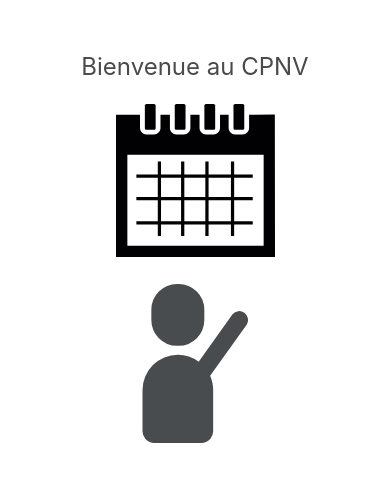
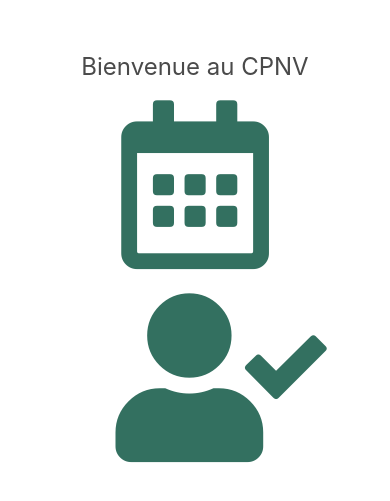
Before and after one commit to Thynkon/intranet-mobile, a website: page index.html in a window 390 px wide. Shown: the part 71-572 px from the top of the page. Drawn offline with nearby package versions, Linux system fonts and the light colour scheme; files that its build step writes are made by us from their sources.

Commit message:
Remplace index svg's with fontawesome icons

```diff
--- a/index.html
+++ b/index.html
@@ -121,16 +121,12 @@
           >
             <div class="column is-one-quarter-desktop is-half-mobile has-text-centered">
               <a href="/pages/calendar.html?week.html">
-                <figure class="image is-square">
-                  <img src="./img/calendar.svg" />
-                </figure>
+                <i class="far fa-calendar-alt"></i>
               </a>
             </div>
             <div class="column is-one-quarter-desktop is-half-mobile has-text-centered">
               <a href="/pages/attendance.html">
-                <figure class="image is-square">
-                  <img src="./img/attendance.svg" />
-                </figure>
+                <i class="fas fa-user-check"></i>
               </a>
             </div>
           </div>
@@ -138,6 +134,6 @@
       </div>
     </div>
 
-    <script src="../js/main.js"></script>
+    <script src="./js/main.js"></script>
   </body>
 </html>
--- a/scss/index/index.scss
+++ b/scss/index/index.scss
@@ -5,6 +5,10 @@
 
 #index_images {
     width: 100%;
+}
+
+.fa-calendar-alt, .fa-user-check {
+    font-size: 40vh;
 }
 
 @media(max-width: 768px) {
@@ -15,4 +19,8 @@
             margin: auto;
         }
     }
+
+    .fa-calendar-alt, .fa-user-check {
+        font-size: 20vh;
+    }
 }
```
Also changed, not shown: scss/calendar/calendar.scss (+4 -3 lines).
